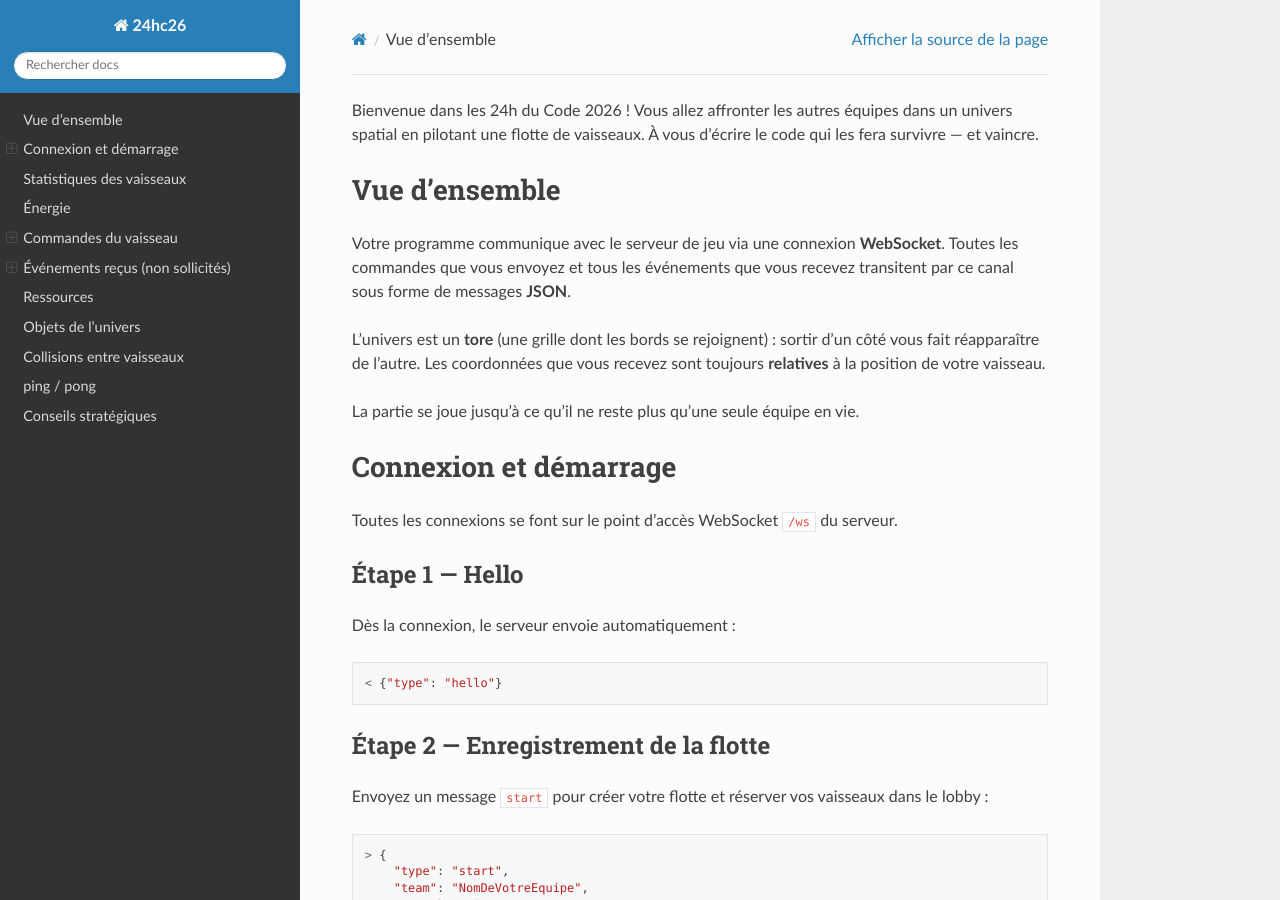
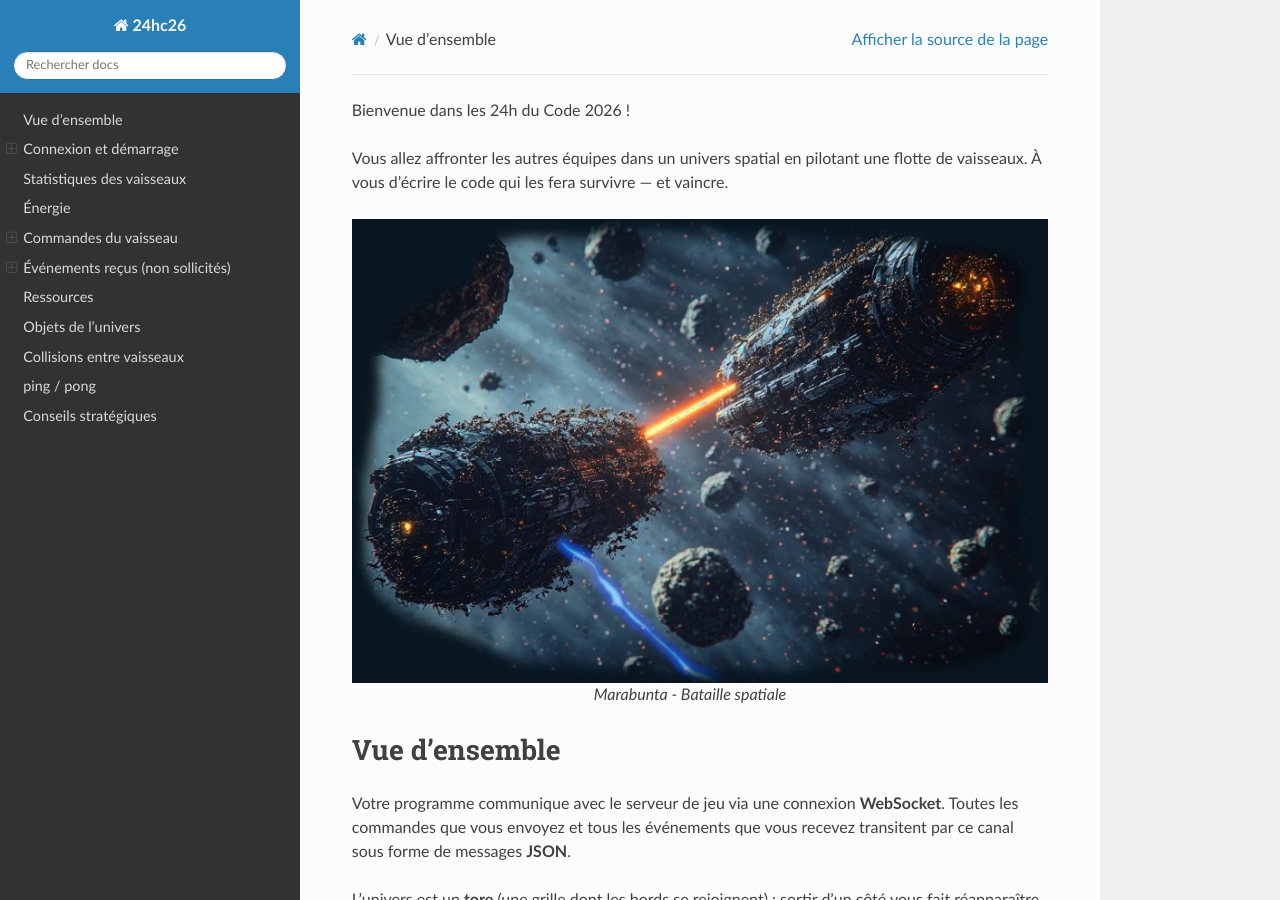
Before and after one commit to haum/24hc26_spacebattle, a Sphinx documentation site: the page built from documentation/index.rst, in a window 1280 px wide and 900 px high. Built offline with Sphinx 7.4.7 and the Read the Docs theme 3.1.0, drawn with Linux system fonts in a browser that asks for light colours.

Commit message:
Add illustration at the beginning of the doc

```diff
--- a/documentation/index.rst
+++ b/documentation/index.rst
@@ -1,6 +1,14 @@
-Bienvenue dans les 24h du Code 2026 ! Vous allez affronter les autres équipes
+Bienvenue dans les 24h du Code 2026 !
+
+Vous allez affronter les autres équipes
 dans un univers spatial en pilotant une flotte de vaisseaux. À vous d'écrire le
 code qui les fera survivre — et vaincre.
+
+.. figure:: _static/illustration.jpg
+    :align: center
+
+    Marabunta - Bataille spatiale
+
 
 Vue d'ensemble
 ==============
```
Also changed, not shown: documentation/_static/illustration.jpg (added).
